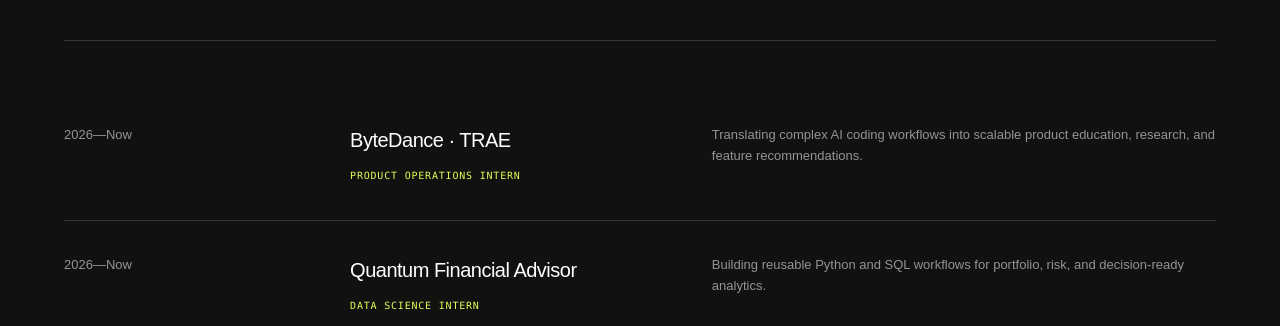
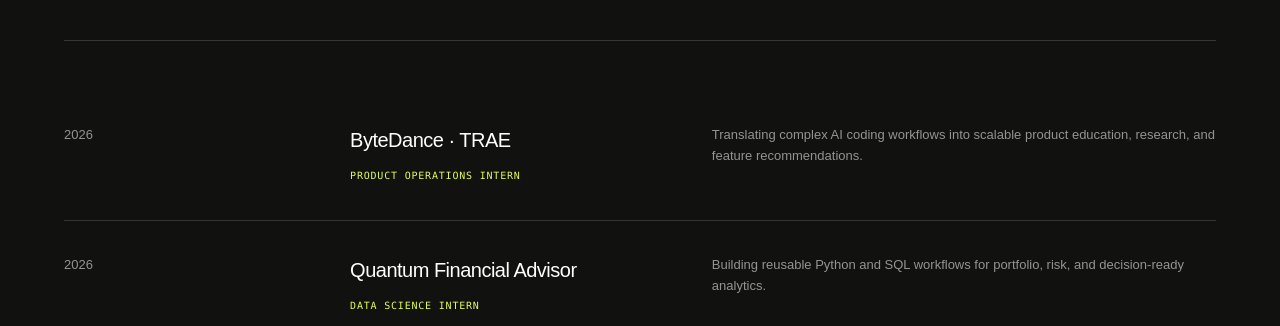
Before and after one commit to xyjsteven15/pweb, a Next.js app: page / in a window 1280 px wide. Shown: the part 4660-4986 px from the top of the page. Built offline with nearby package versions, Linux system fonts and the light colour scheme.

Commit message:
Update experience years for internships

```diff
--- a/app/page.tsx
+++ b/app/page.tsx
@@ -44,8 +44,8 @@
 ];
 
 const experience = [
-  { year: '2026—Now', company: 'ByteDance · TRAE', role: 'Product Operations Intern', detail: 'Translating complex AI coding workflows into scalable product education, research, and feature recommendations.' },
-  { year: '2026—Now', company: 'Quantum Financial Advisor', role: 'Data Science Intern', detail: 'Building reusable Python and SQL workflows for portfolio, risk, and decision-ready analytics.' },
+  { year: '2026', company: 'ByteDance · TRAE', role: 'Product Operations Intern', detail: 'Translating complex AI coding workflows into scalable product education, research, and feature recommendations.' },
+  { year: '2026', company: 'Quantum Financial Advisor', role: 'Data Science Intern', detail: 'Building reusable Python and SQL workflows for portfolio, risk, and decision-ready analytics.' },
   { year: '2025—Now', company: 'Michael Charles Lab · Cornell', role: 'Undergraduate Researcher', detail: 'Developing climate and agriculture data pipelines, regression models, and scenario-based forecasts.' },
   { year: '2025', company: 'EY', role: 'Data Analytics Intern', detail: 'Automated financial-statement validation and variance analysis, saving approximately four hours each week.' },
 ];
```
